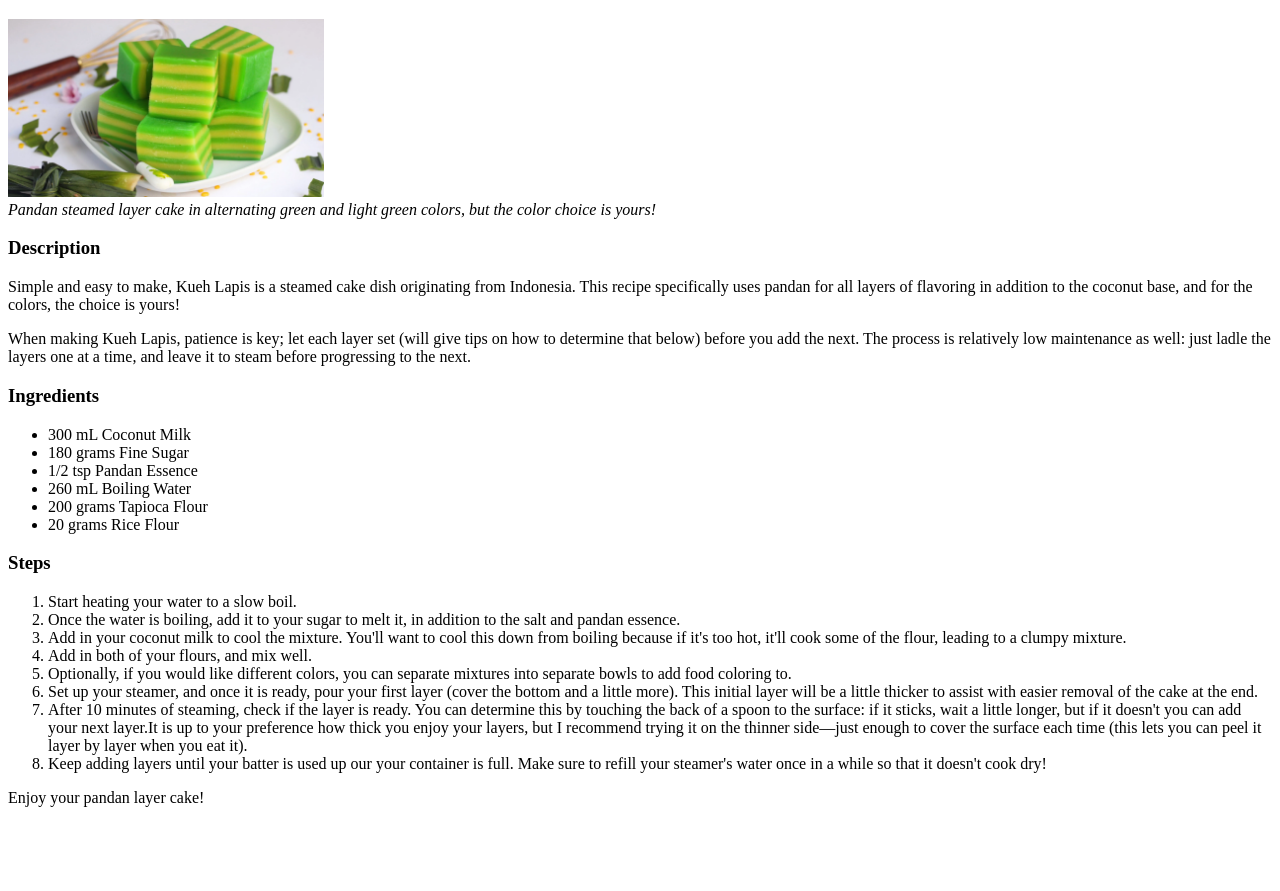
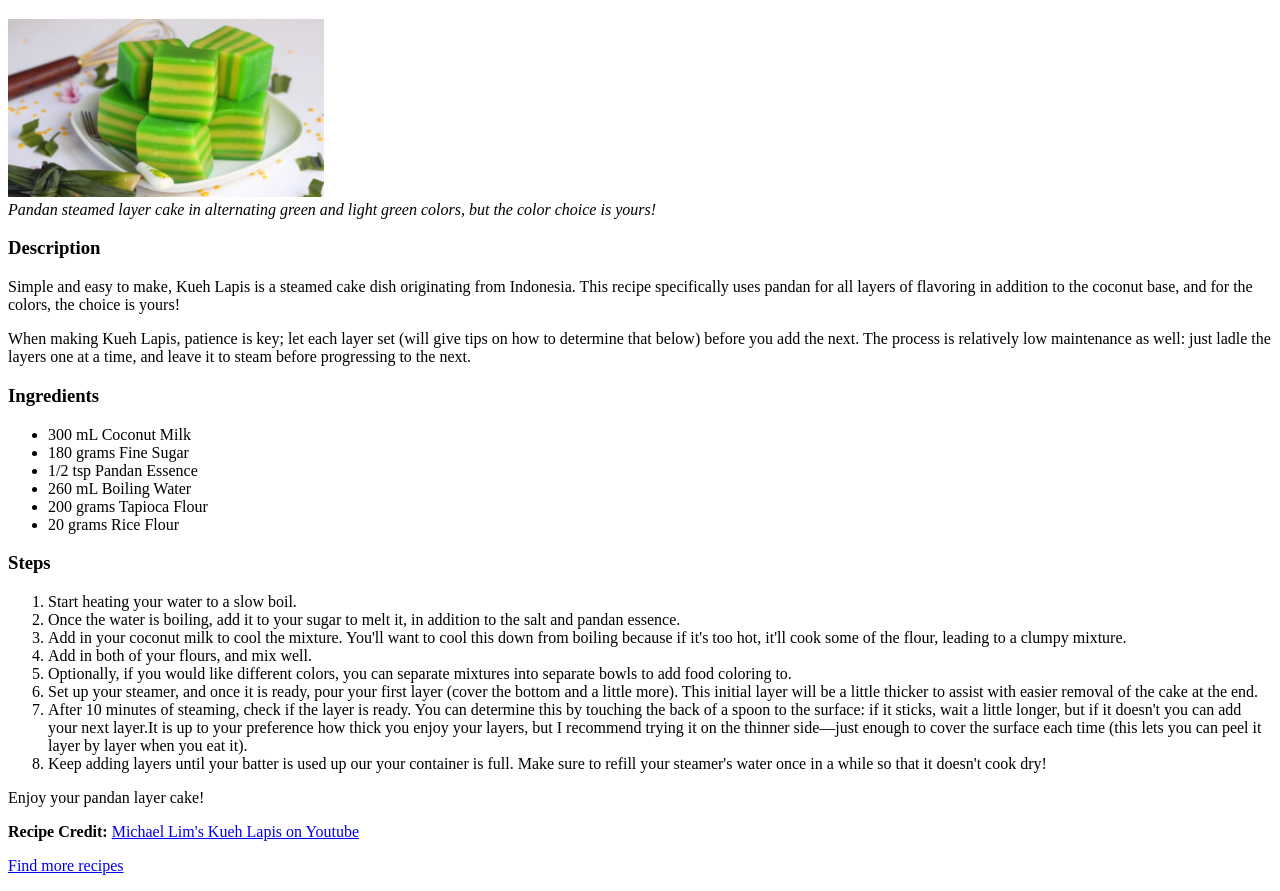
Before and after one commit to Zackoon/odin-recipes, a plain HTML site: page recipes/kueh-lapis.html in a window 1280 px wide. Shown: the part 61-952 px from the top of the page. Before the commit the page ends 884 px from the top, so only its background shows below. Drawn offline with Linux system fonts and the light colour scheme.

Commit message:
Add recipe credit for Kueh Lapis

```diff
--- a/recipes/kueh-lapis.html
+++ b/recipes/kueh-lapis.html
@@ -38,5 +38,7 @@
             </ol>
 
         <p>Enjoy your pandan layer cake!</p>
+        <p><strong>Recipe Credit:</strong> <a href="https://www.youtube.com/watch?v=f3_fGy6dpSM">Michael Lim's Kueh Lapis on Youtube</a></p>
+        <p><a href ='../index.html'>Find more recipes</a></p>
 </body>
 </html>
```
